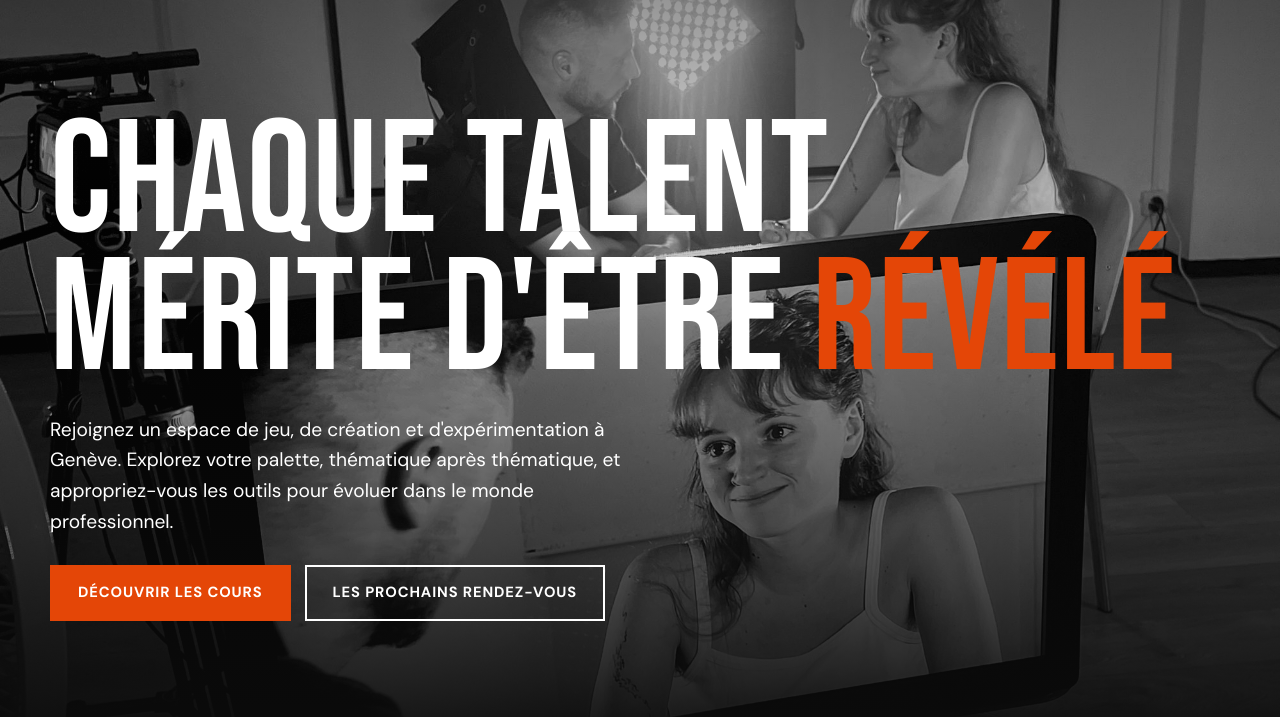
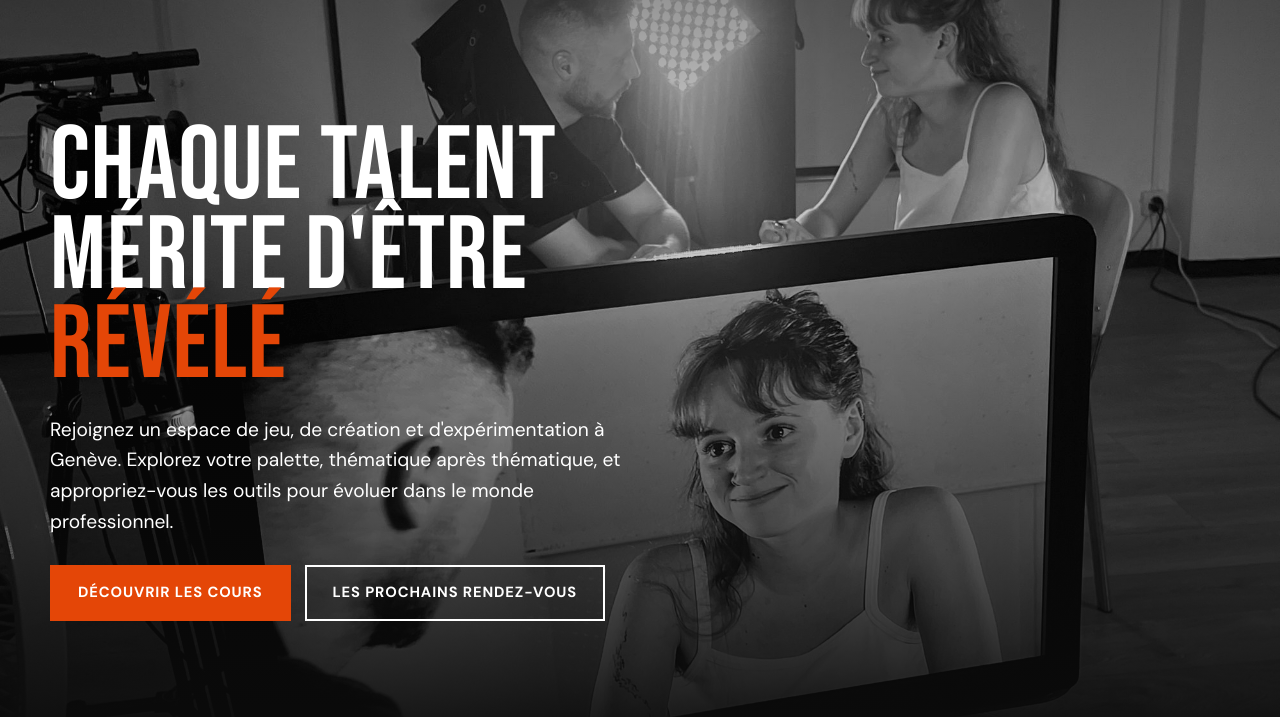
Before and after one commit to thibaudbuild/atypik-theatre, a plain HTML site: page index.html in a window 1280 px wide. Shown: the part 83-800 px from the top of the page. Drawn offline with nearby package versions, Linux system fonts and the light colour scheme.

Commit message:
Haut de page sur ordinateur : « révélé » seul sur la troisième ligne
Co-Authored-By: Claude Fable 5.2 <noreply@anthropic.com>

```diff
--- a/style.css
+++ b/style.css
@@ -45,8 +45,8 @@ h2 { font-size: clamp(2.6rem, 6.5vw, 5.2rem); margin-bottom: 24px; }
 .hero-photo { position: absolute; inset: 0; width: 100%; height: 100%; object-fit: cover; object-position: 60% 40%; filter: grayscale(1) contrast(1.1); }
 .hero::after { content: ""; position: absolute; inset: 0; background: linear-gradient(180deg, rgba(11,11,11,0.55) 0%, rgba(11,11,11,0.15) 35%, rgba(11,11,11,0.92) 100%); }
 .hero-contenu { position: relative; z-index: 1; width: min(1180px, 100% - 40px); margin-inline: auto; padding: 100px 0 clamp(32px, 12svh, 130px); }
-.hero h1 { font-size: min(12.5vw, 10.2rem, 20svh); line-height: 0.86; margin-bottom: clamp(16px, 3svh, 28px); }
-.hero h1 em { color: var(--orange); }
+.hero h1 { font-size: min(12.5vw, 10.2rem, 13svh); line-height: 0.86; margin-bottom: clamp(16px, 3svh, 28px); }
+.hero h1 em { display: block; color: var(--orange); }
 .hero-texte { max-width: 600px; font-size: 1.2rem; margin-bottom: clamp(20px, 3.5svh, 32px); }
 .actions { display: flex; flex-wrap: wrap; gap: 14px; }
 .hero .btn-contour:hover { background: var(--blanc); color: var(--noir); border-color: var(--blanc); }
@@ -253,6 +253,7 @@ h2 { font-size: clamp(2.6rem, 6.5vw, 5.2rem); margin-bottom: 24px; }
   .hero { height: min(100svh, 1000px); min-height: 620px; }
   .hero-contenu { padding: 140px 0 48px; }
   .hero h1 { font-size: 3.6rem; margin-bottom: 28px; }
+  .hero h1 em { display: inline; }
   .hero-texte { margin-bottom: 32px; }
   .nav-cta { padding: 7px 14px; font-size: 0.78rem; }
 }
```
